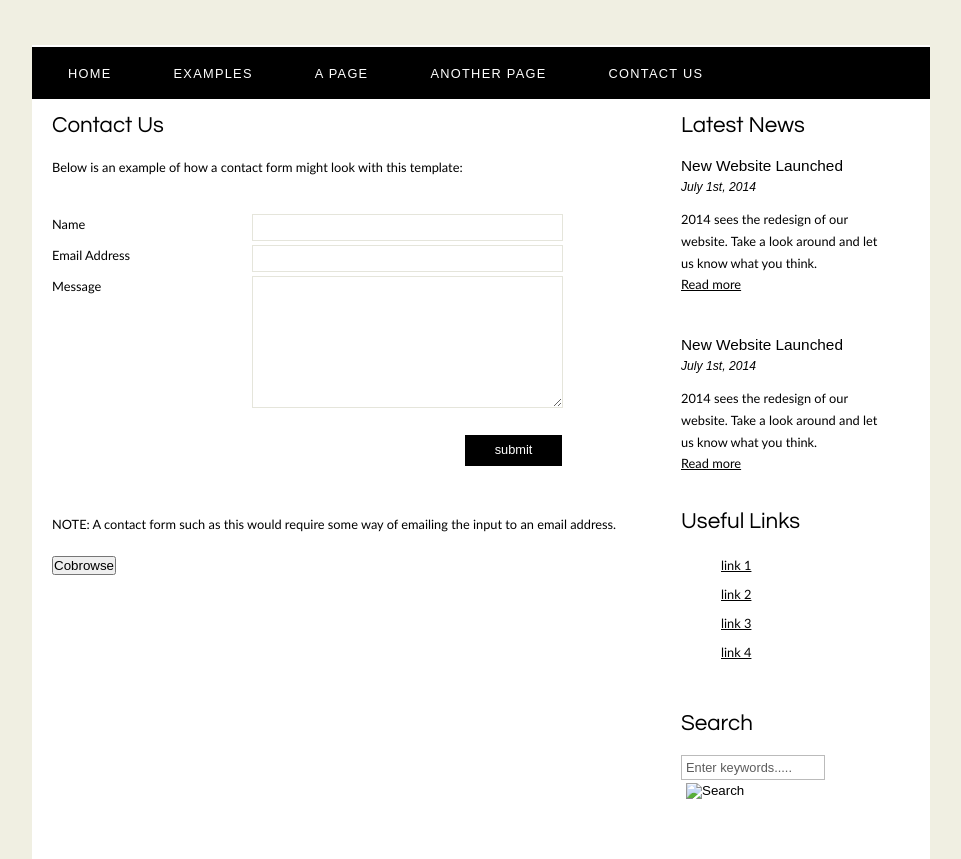
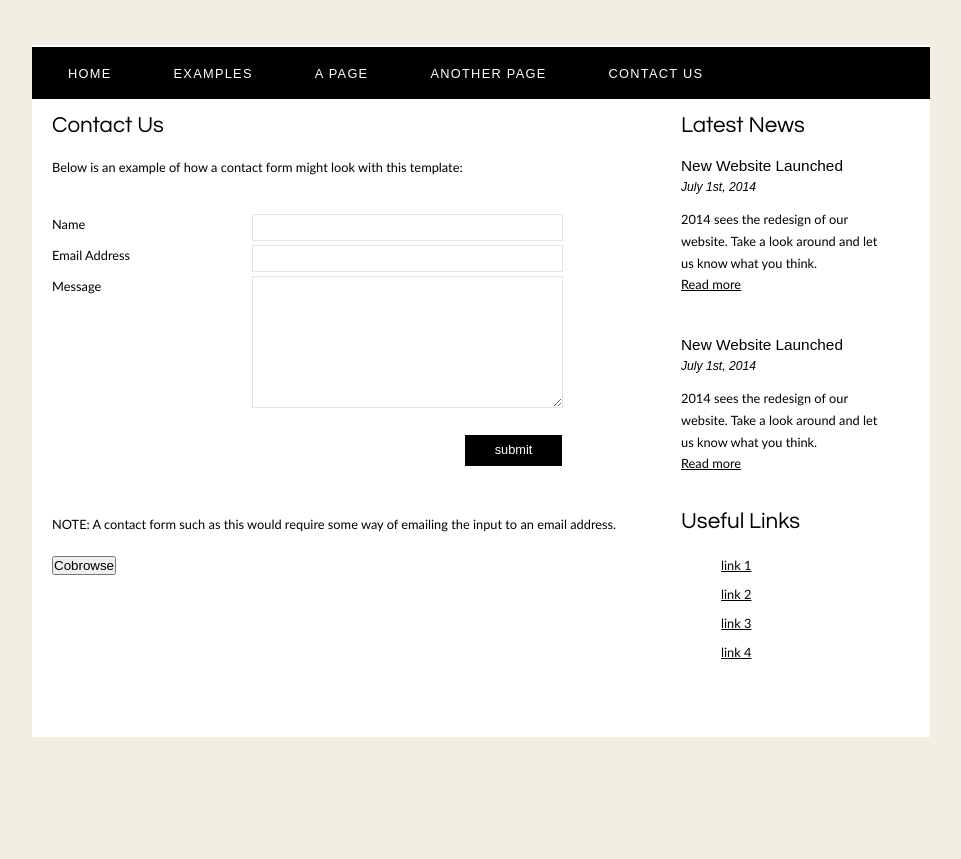
Before and after one commit to subramanyagit007/subramanyagit007.github.io, a plain HTML site: page index.html in a window 1280 px wide. Shown: the part 103-962 px from the top of the page, without its empty margins (159-1120 px from the left). After the commit the page ends 902 px from the top, so only its background shows below. Drawn offline with Linux system fonts and the light colour scheme.

Commit message:
Update index.html

```diff
--- a/index.html
+++ b/index.html
@@ -402,13 +402,6 @@
                     <li><a href="#">link 3</a></li>
                     <li><a href="#">link 4</a></li>
                 </ul>
-                <h3>Search</h3>
-                <form method="post" action="#" id="search_form">
-                    <p>
-                        <input class="search" type="text" name="search_field" value="Enter keywords....." />
-                        <input name="search" type="image" style="border: 0; margin: 0 0 -9px 5px;" src="style/search.png" alt="Search" title="Search" />
-                    </p>
-                </form>
             </div>
             <div id="content">
                 <!-- insert the page content here -->
```
